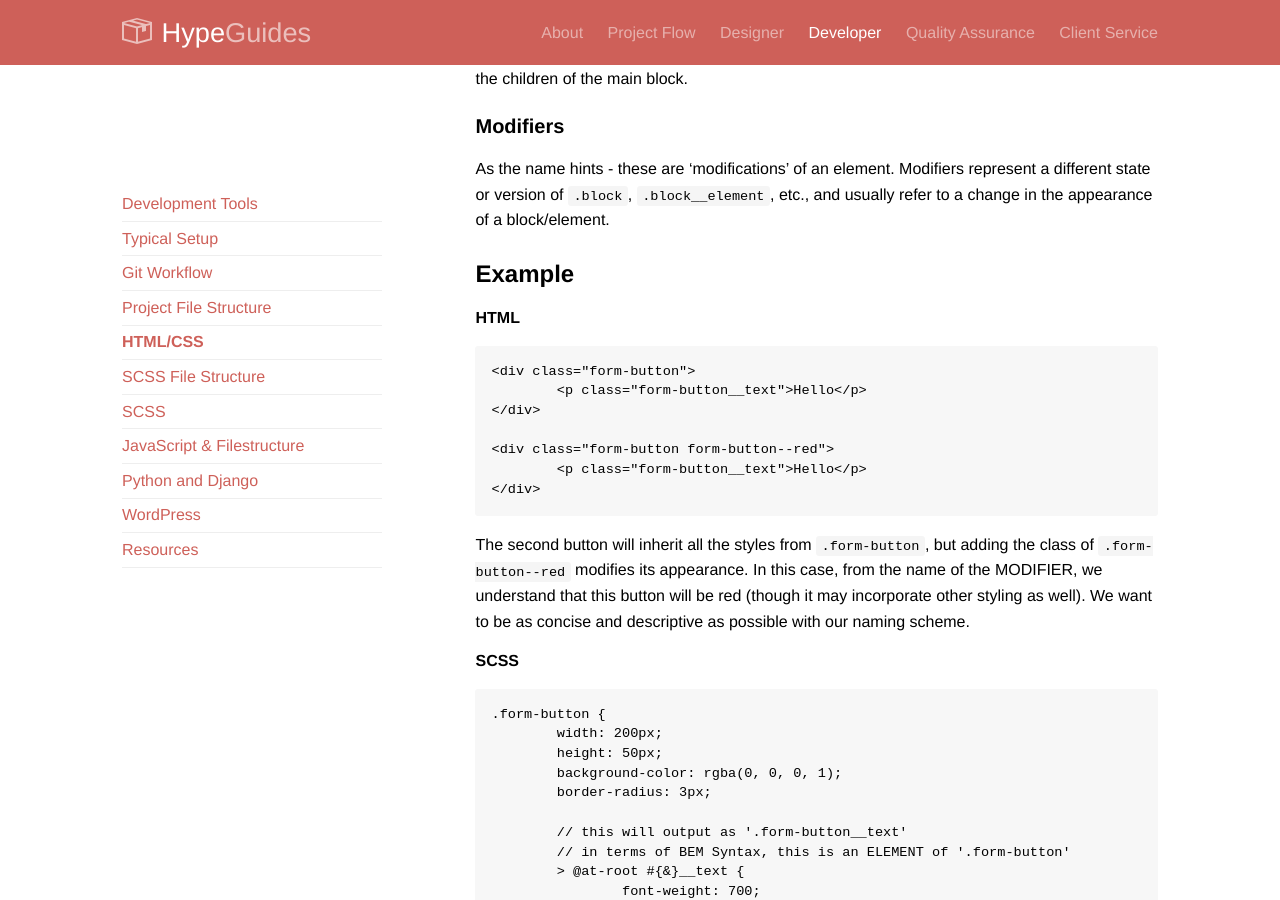
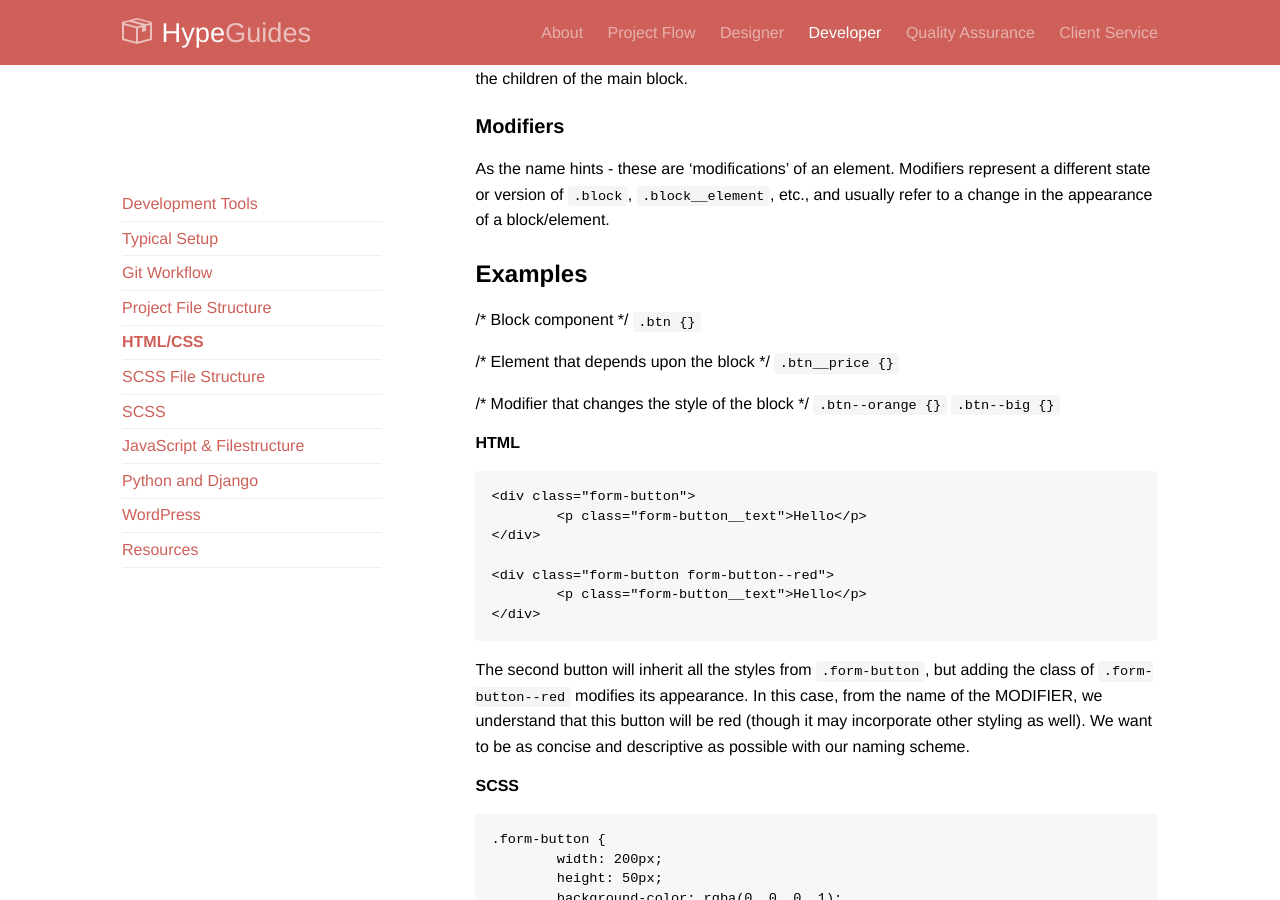
Before and after one commit to TaniaD13/handbook, a Jekyll site: the page built from developer.md, in a window 1280 px wide and 900 px high, scrolled down 4690 px. Built offline with Jekyll 4.4.1, drawn with Linux system fonts in a browser that asks for light colours; Markdown is read by kramdown in place of the engine named in the settings.

Commit message:
Update developer.md

````diff
--- a/developer.md
+++ b/developer.md
@@ -147,7 +147,17 @@
 ####Modifiers
 As the name hints - these are 'modifications' of an element. Modifiers represent a different state or version of ```.block```, ```.block__element```, etc., and usually refer to a change in the appearance of a block/element.
 
-###Example
+###Examples
+
+/* Block component */
+```.btn {}```
+
+/* Element that depends upon the block */
+```.btn__price {}```
+
+/* Modifier that changes the style of the block */
+```.btn--orange {} ```
+```.btn--big {}```
 
 #####HTML
 ```
````
